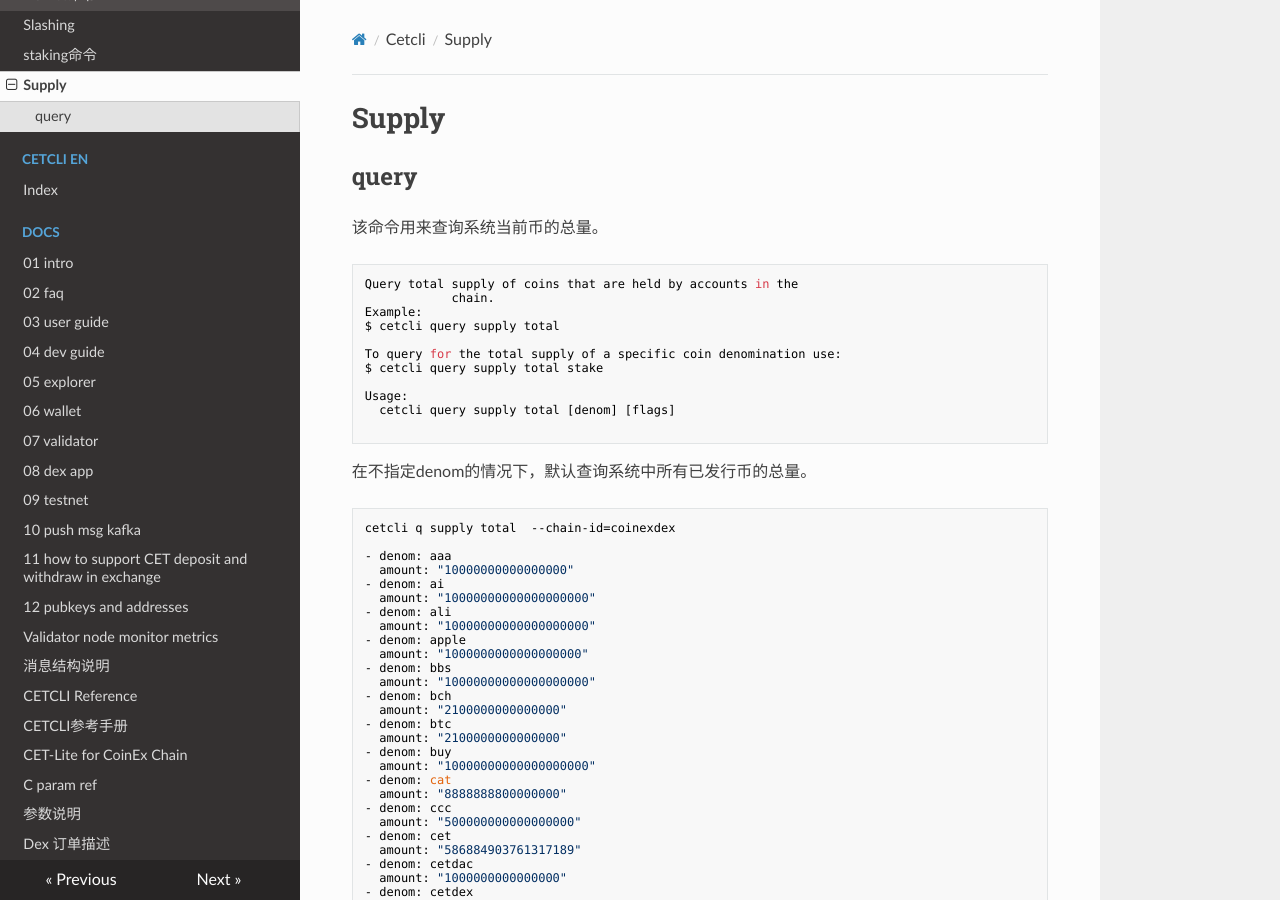
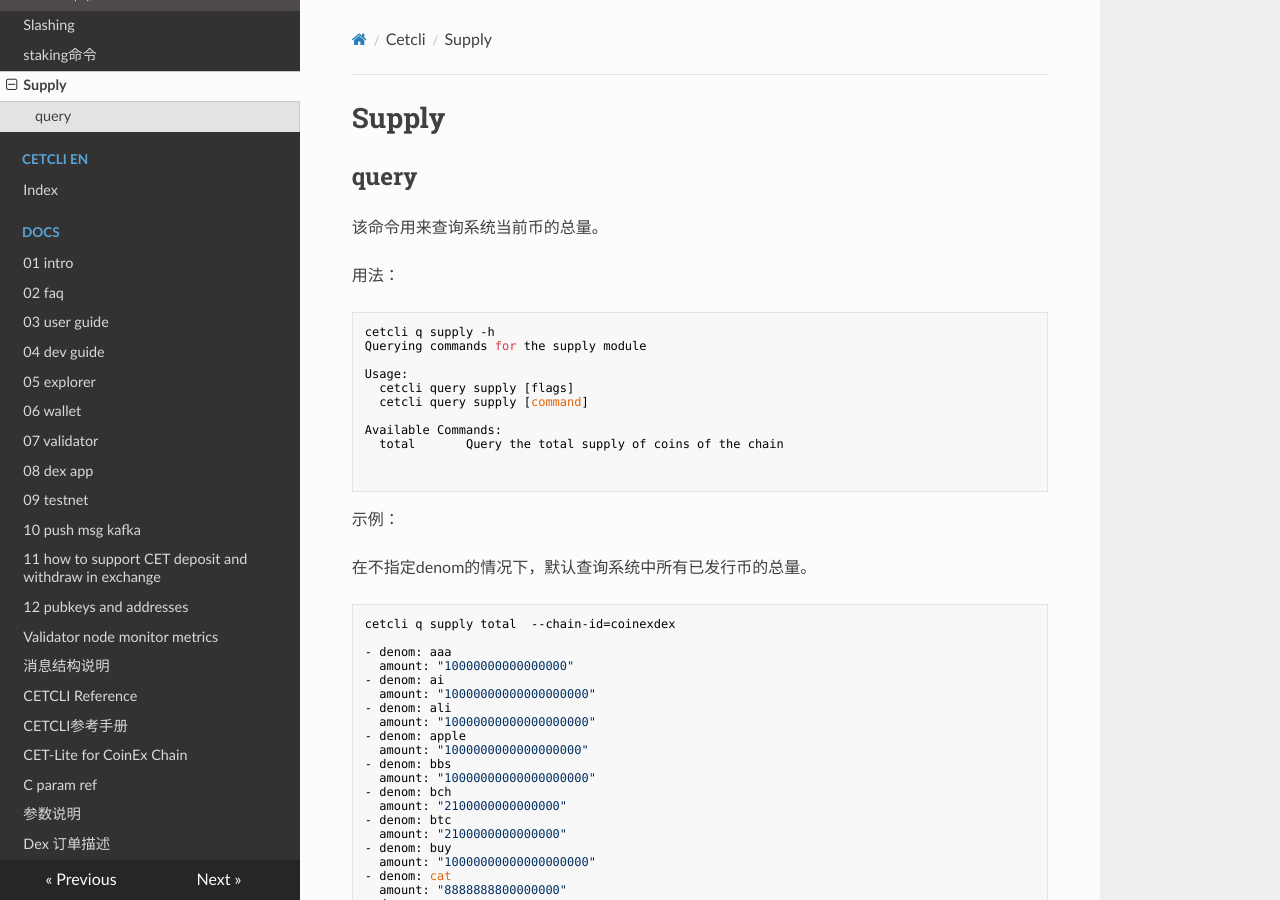
Before and after one commit to coinexchain/dex-manual, an MkDocs documentation site: the page built from docs/cetcli/x_supply.md, in a window 1280 px wide and 900 px high. Built offline with MkDocs 1.6.1, drawn with Linux system fonts in a browser that asks for light colours; nearby versions of some CDN libraries.

Commit message:
Update x_supply.md

````diff
--- a/docs/cetcli/x_supply.md
+++ b/docs/cetcli/x_supply.md
@@ -4,19 +4,23 @@
 
 该命令用来查询系统当前币的总量。
 
+用法：
+
 ```BASH
-Query total supply of coins that are held by accounts in the
-			chain.
-Example:
-$ cetcli query supply total
-
-To query for the total supply of a specific coin denomination use:
-$ cetcli query supply total stake
+cetcli q supply -h
+Querying commands for the supply module
 
 Usage:
-  cetcli query supply total [denom] [flags]
+  cetcli query supply [flags]
+  cetcli query supply [command]
+
+Available Commands:
+  total       Query the total supply of coins of the chain
+
 
 ```
+
+示例：
 
 在不指定denom的情况下，默认查询系统中所有已发行币的总量。
 
````
